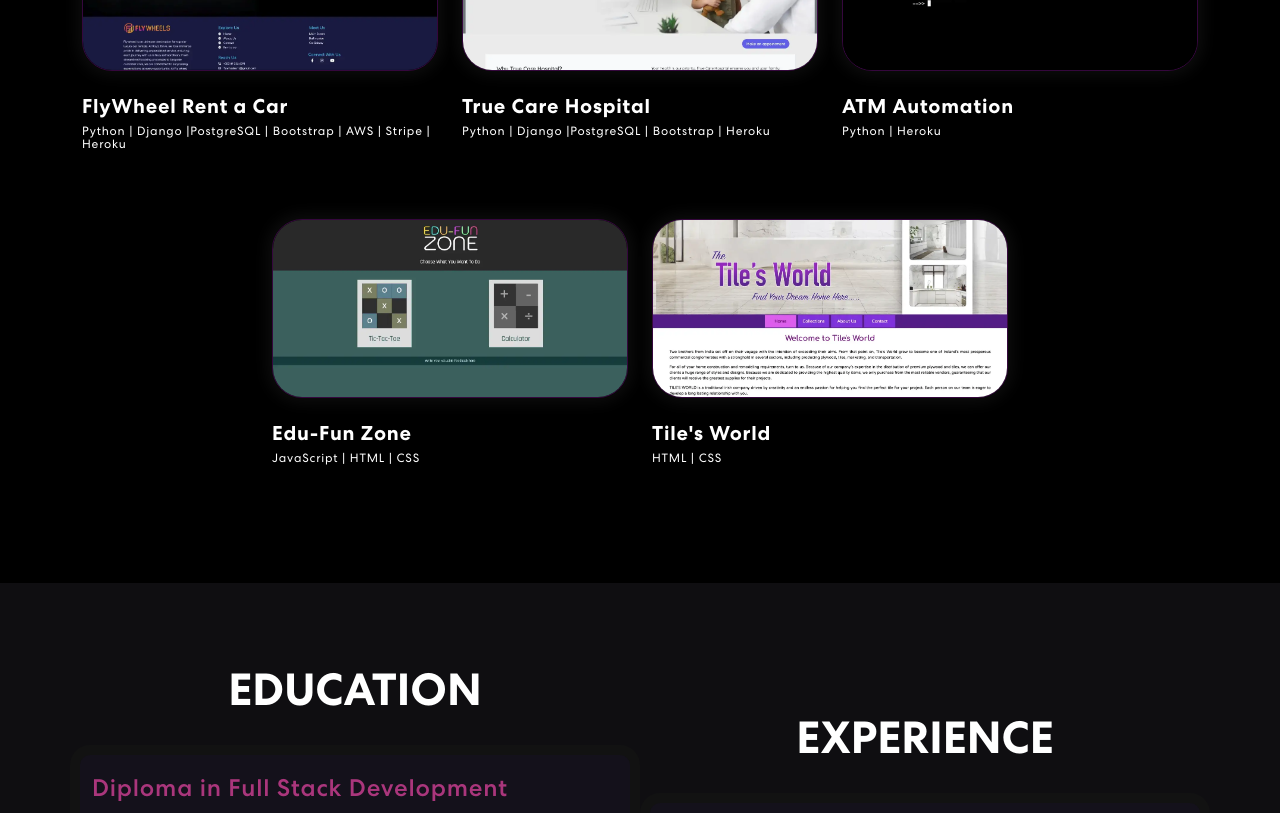
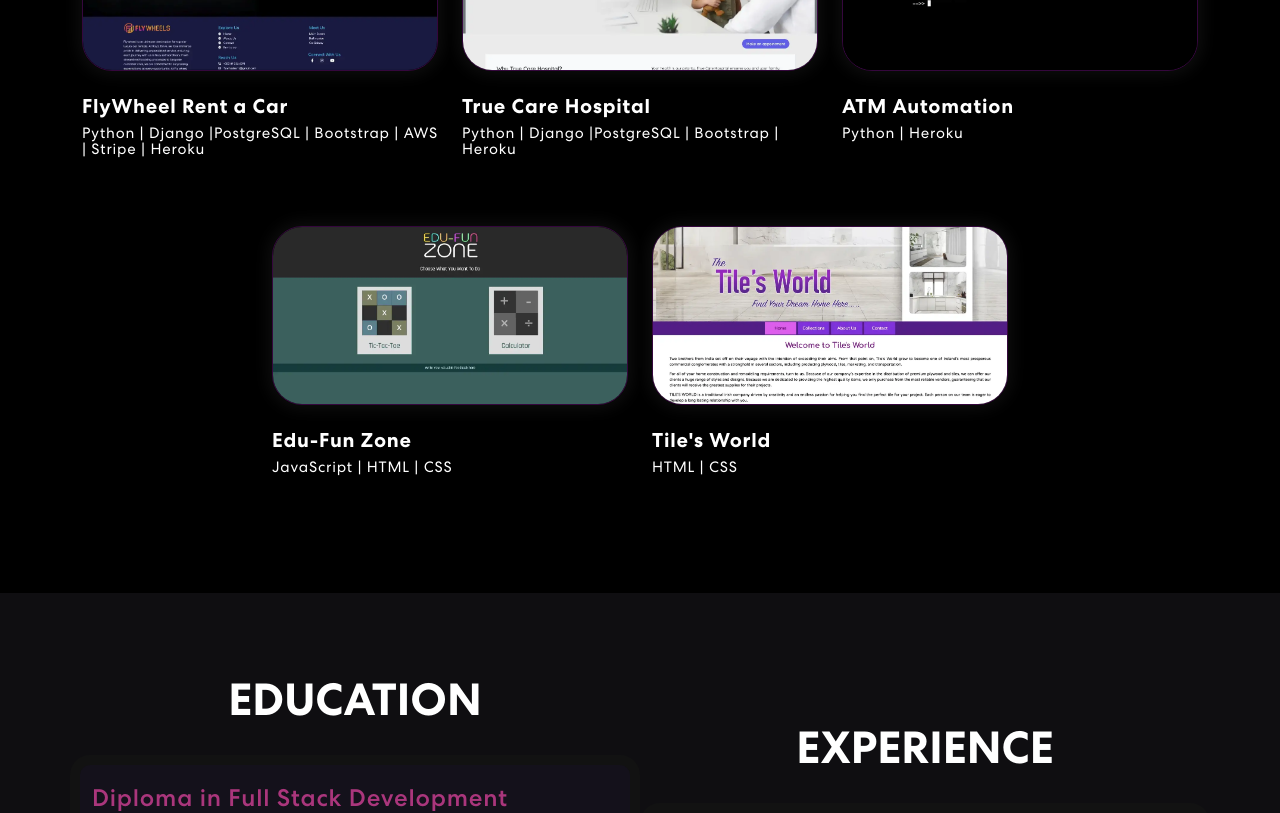
Before and after one commit to EbyChacko/portfolio_frontend, a React (Create React App) app: page / in a window 1280 px wide. Shown: the part 1860-2673 px from the top of the page. Built offline with nearby package versions, Linux system fonts and the light colour scheme.

Commit message:
change font size of project h5

```diff
--- a/src/App.css
+++ b/src/App.css
@@ -476,7 +476,7 @@ nav.navbar .navbar-toggler[aria-expanded="true"] .navbar-toggler-icon {
 
 
 .projects-card h5 {
-  font-size: 12px;
+  font-size: 15px;
   font-weight: 400;
   letter-spacing: 0.8px;
   line-height: 1.1em;
```
